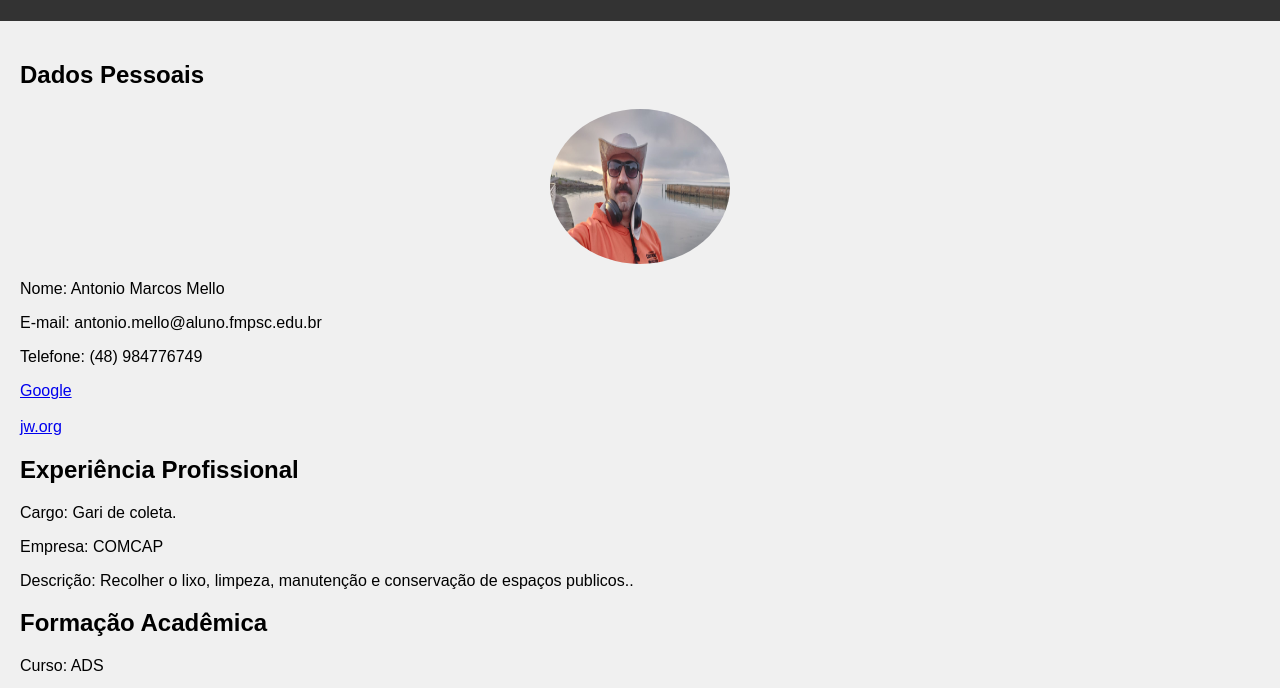
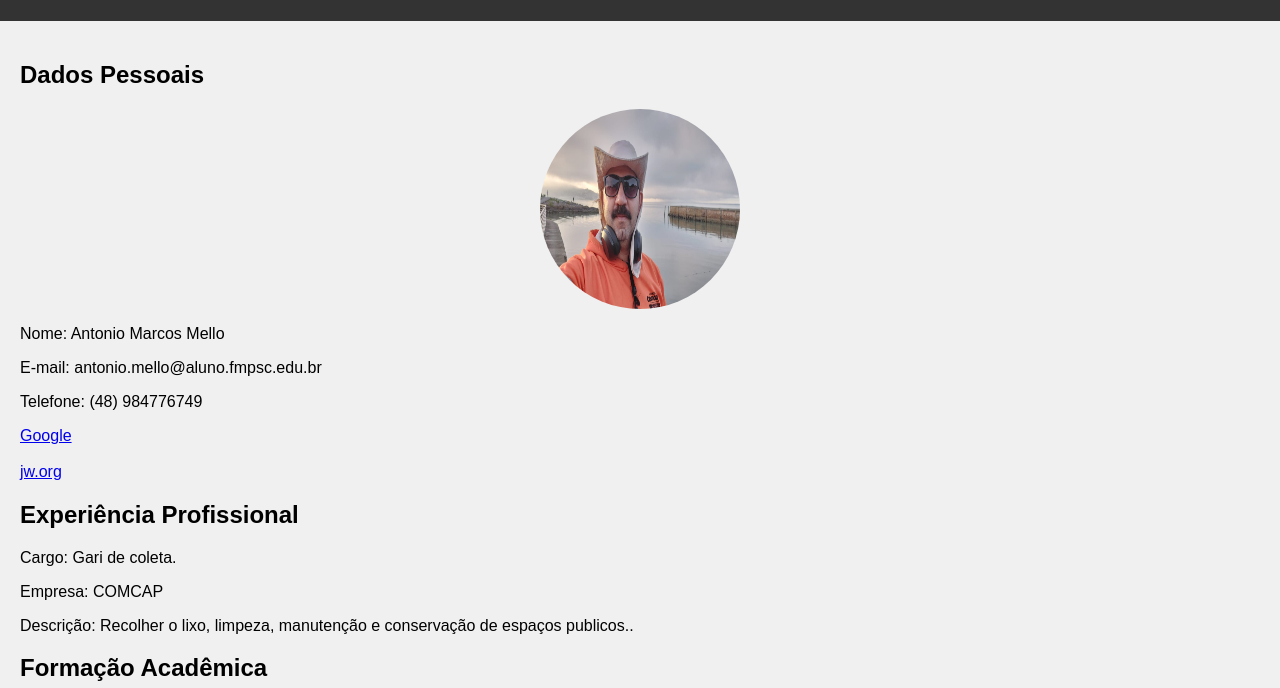
Before and after one commit to Melloant/curiculobasic, a plain HTML site: page index.html in a window 1280 px wide. Shown: the part 99-787 px from the top of the page. Drawn offline with Linux system fonts and the light colour scheme.

Commit message:
Update index.html

```diff
--- a/index.html
+++ b/index.html
@@ -35,7 +35,7 @@
     </div>
     <div id="main-content">
         <h2>Dados Pessoais</h2>
-        <img id="profile-image" src="fotoA.jpeg" alt= "Foto de Perfil" width="180" height="155">
+        <img id="profile-image" src="fotoA.jpeg" alt= "Foto de Perfil" width="300" height="200">
         <p>Nome: Antonio Marcos Mello</p>
         <p>E-mail: antonio.mello@aluno.fmpsc.edu.br</p>
         <p>Telefone: (48) 984776749</p>
```
